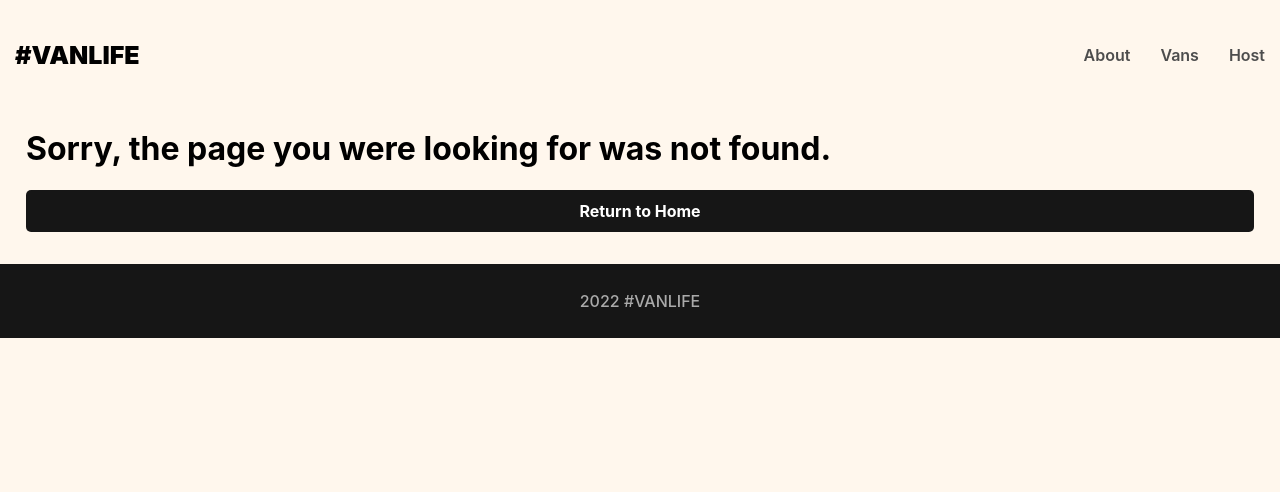
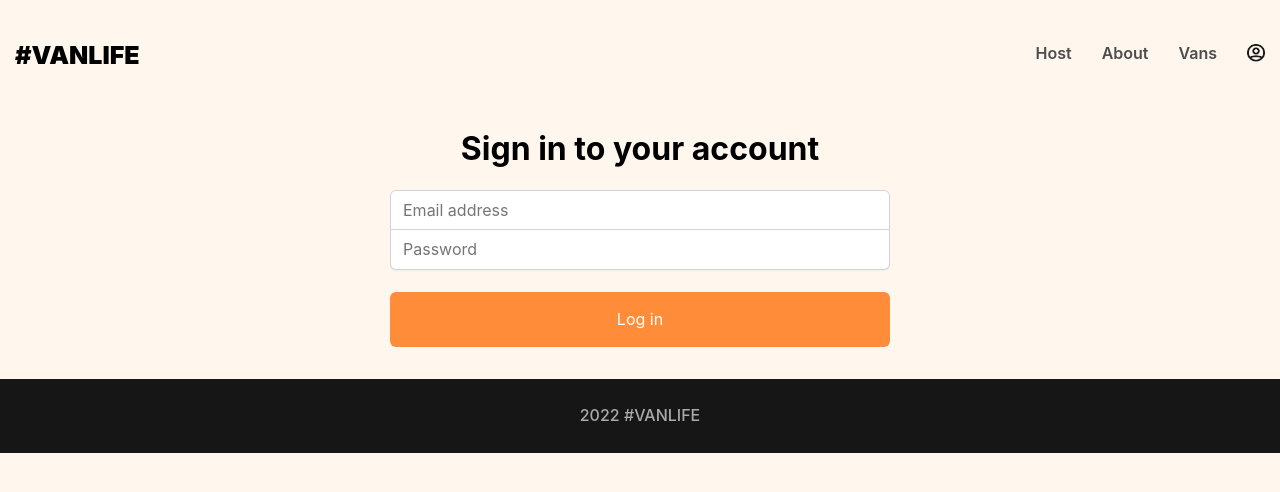
Before and after one commit to lamdavo/vanlife, a React (Vite) app: page /login in a window 1280 px wide. Before the commit this address had no page. Shown: the top 492 px of the page. Built offline with nearby package versions, Linux system fonts and the light colour scheme; what miragejs would draw is missing.

Commit message:
added login redirect, protected route redirect scaffolds

```diff
--- a/src/components/Header.jsx
+++ b/src/components/Header.jsx
@@ -1,4 +1,5 @@
 import { NavLink, Link } from "react-router-dom";
+import imgUrl from "../assets/images/avatar-icon.png";
 
 const Header = () => {
   return (
@@ -7,6 +8,12 @@ const Header = () => {
         #VanLife
       </Link>
       <nav>
+        <NavLink
+          to="/host"
+          className={({ isActive }) => (isActive ? "active" : null)}
+        >
+          Host
+        </NavLink>
         <NavLink
           to="/about
         "
@@ -21,10 +28,9 @@ const Header = () => {
           Vans
         </NavLink>
         <NavLink
-          to="/host"
-          className={({ isActive }) => (isActive ? "active" : null)}
+          to="/login"
         >
-          Host
+          <img src={imgUrl} alt="login-icon"  className="login-icon"/>
         </NavLink>
       </nav>
     </header>
--- a/src/main.jsx
+++ b/src/main.jsx
@@ -12,6 +12,7 @@ import "./server.js";
 import Home from "./pages/Home";
 import About from "./pages/About";
 import Vans, { loader as vansLoader } from "./pages/Vans/Vans";
+import Login from "./pages/Login";
 import VansDetails from "./pages/Vans/VansDetails";
 import Layout from "./components/Layout";
 import Dashboard from "./pages/Host/Dashboard";
@@ -37,17 +38,18 @@ const router = createBrowserRouter(
         loader={vansLoader}
         errorElement={<Error />}
       />
+      <Route path="/login" element={<Login />} />
       <Route path="/vans/:id" element={<VansDetails />} />
 
       <Route path="host" element={<HostLayout />}>
-        <Route index element={<Dashboard />} />
-        <Route path="income" element={<Income />} />
-        <Route path="reviews" element={<Reviews />} />
-        <Route path="vans" element={<HostVans />} />
-        <Route path="vans/:id" element={<HostVanDetails />}>
-          <Route index element={<HostVanInfo />} />
-          <Route path="pricing" element={<HostVanPricing />} />
-          <Route path="photos" element={<HostVanPhotos />} />
+        <Route index element={<Dashboard />} loader={async ()=> {return null}}/>
+        <Route path="income" element={<Income />} loader={async ()=> {return null}}/>
+        <Route path="reviews" element={<Reviews />} loader={async ()=> {return null}}/>
+        <Route path="vans" element={<HostVans />} loader={async ()=> {return null}}/>
+        <Route path="vans/:id" element={<HostVanDetails loader={async ()=> {return null}}/>}>
+          <Route index element={<HostVanInfo />} loader={async ()=> {return null}}/>
+          <Route path="pricing" element={<HostVanPricing />} loader={async ()=> {return null}}/>
+          <Route path="photos" element={<HostVanPhotos />} loader={async ()=> {return null}}/>
         </Route>
       </Route>
       <Route path="*" element={<NotFound />} />
--- /dev/null
+++ b/src/pages/Login.jsx
@@ -0,0 +1,41 @@
+import {useNavigate} from 'react-router-dom'
+import { useState } from 'react'
+
+
+const Login = () => {
+   const [loginFormData, setLoginFormData] = useState({email: "", password: ""})
+
+   function handleSubmit (e) {
+        e.preventDefault()
+        console.log(loginFormData)
+   }
+
+    function handleChange (e) {
+      const {name, value} = e.target
+      setLoginFormData({...loginFormData, [name]: value})
+    }
+
+  return (
+    <div className="login-container">
+        <h1>Sign in to your account</h1>
+        <form onSubmit={handleSubmit} className="login-form">
+            <input
+                name="email"
+                onChange={handleChange}
+                type="email"
+                placeholder="Email address"
+                value={loginFormData.email}
+            />
+            <input
+                name="password"
+                onChange={handleChange}
+                type="password"
+                placeholder="Password"
+                value={loginFormData.password}
+            />
+            <button>Log in</button>
+        </form>
+    </div>
+)
+}
+export default Login
```
Also changed, not shown: src/assets/images/avatar-icon.png (added).
